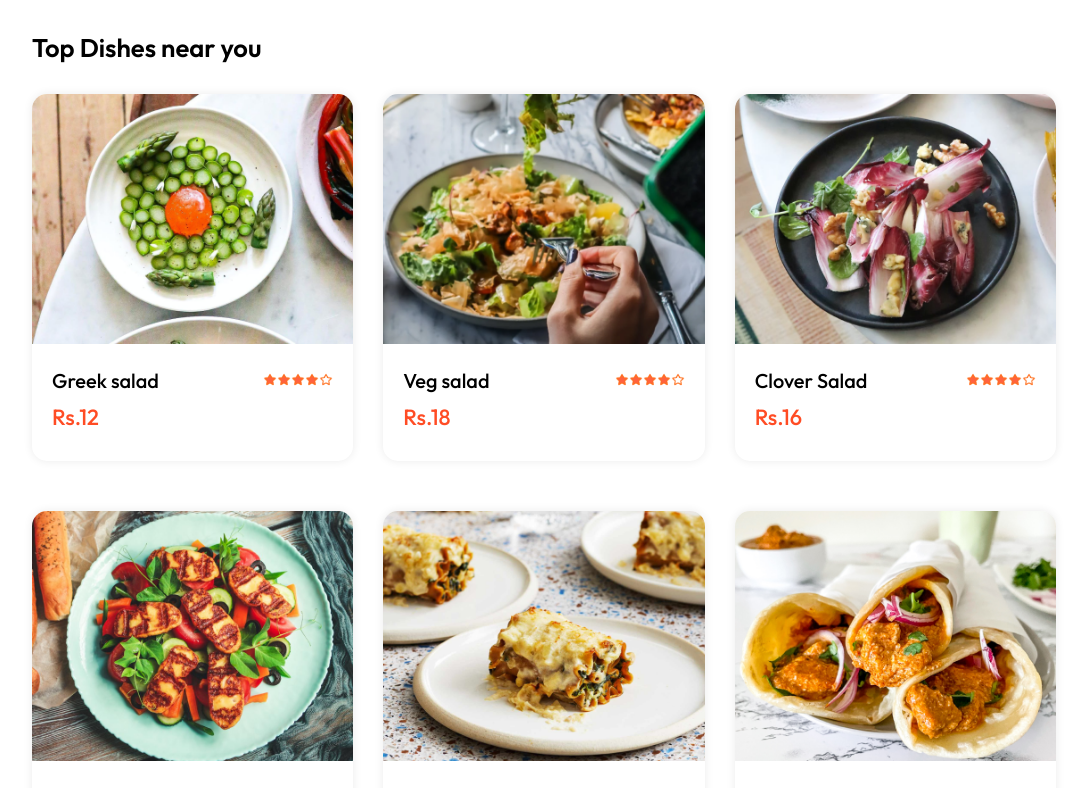
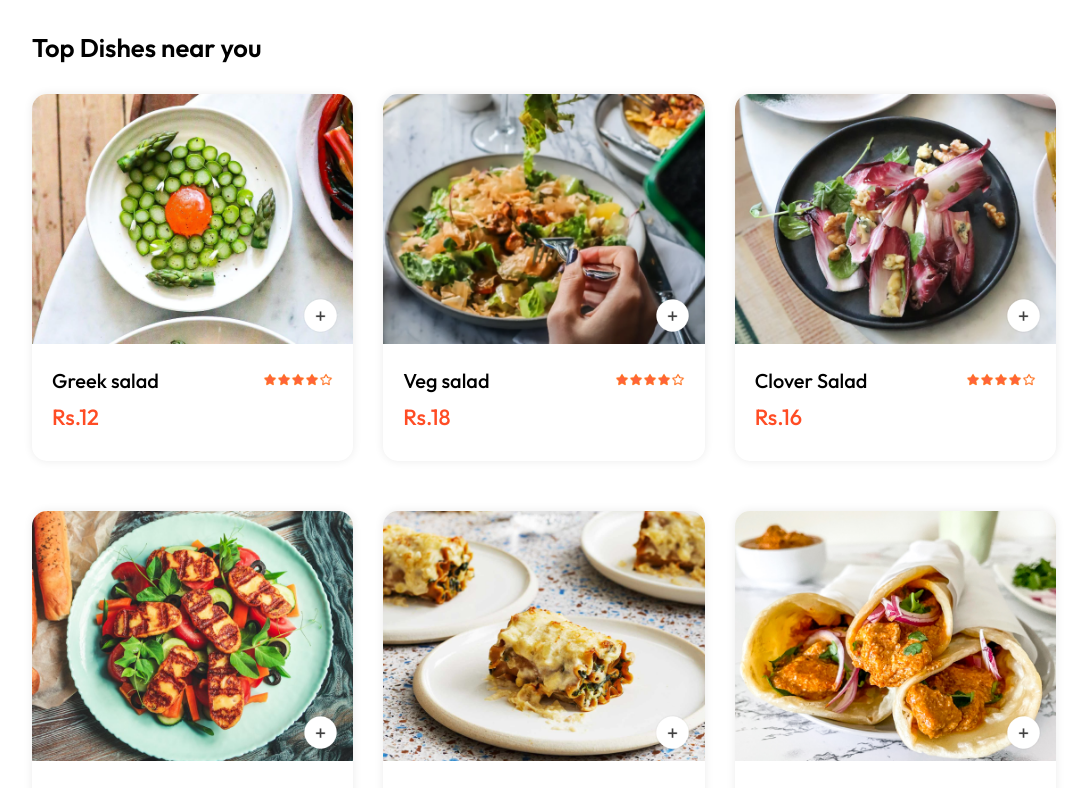
Before and after one commit to kaayush163/MERN_FoodyFarm_FoodOrdering, a React (Vite) app in the folder client/: page / in a window 1280 px wide. Shown: the part 929-1717 px from the top of the page, without its empty margins (96-1183 px from the left). Built offline with nearby package versions, Linux system fonts and the light colour scheme.

Commit message:
counter for increasing/decreasing food Item

```diff
--- a/client/src/components/FoodItem/FoodItem.css
+++ b/client/src/components/FoodItem/FoodItem.css
@@ -67,3 +67,16 @@
   font-weight: 500;
   margin: 10px 0px;
 }
+
+.foog-tem-img-container {
+  position: relative;
+}
+
+.food-item-img-container .add {
+  width: 35px;
+  position: absolute;
+  bottom: 15px;
+  right: 15px;
+  cursor: pointer;
+  border-radius: 50%;
+}
--- a/client/src/components/FoodItem/FoodItem.jsx
+++ b/client/src/components/FoodItem/FoodItem.jsx
@@ -1,12 +1,36 @@
-import React from "react";
+import React, { useState } from "react";
 import "./FoodItem.css";
 import { assets } from "../../assets/assets";
 //we will get id, description image from here thi component
 const FoodItem = ({ id, name, price, description, image }) => {
+  const [itemCount, setItemCount] = useState(0);
   return (
     <div className="food-item">
       <div className="food-item-img-container">
         <img className="food-item-image" src={image} alt="" />
+        {/* !itemCount so that it doesn't go below 0 in negatives */}
+        {!itemCount ? (
+          <img
+            className="add"
+            onClick={() => setItemCount((prev) => prev + 1)}
+            src={assets.add_icon_white}
+            alt=""
+          />
+        ) : (
+          <div className="food-item-counter">
+            <img
+              src={assets.remove_icon_red}
+              onClick={() => setItemCount((prev) => prev - 1)}
+              alt=""
+            />
+            <p>{itemCount}</p>
+            <img
+              src={assets.add_icon_green}
+              onClick={() => setItemCount((prev) => prev + 1)}
+              alt=""
+            />
+          </div>
+        )}
       </div>
       <div className="food-item-info">
         <div className="food-item-name-rating">
```
